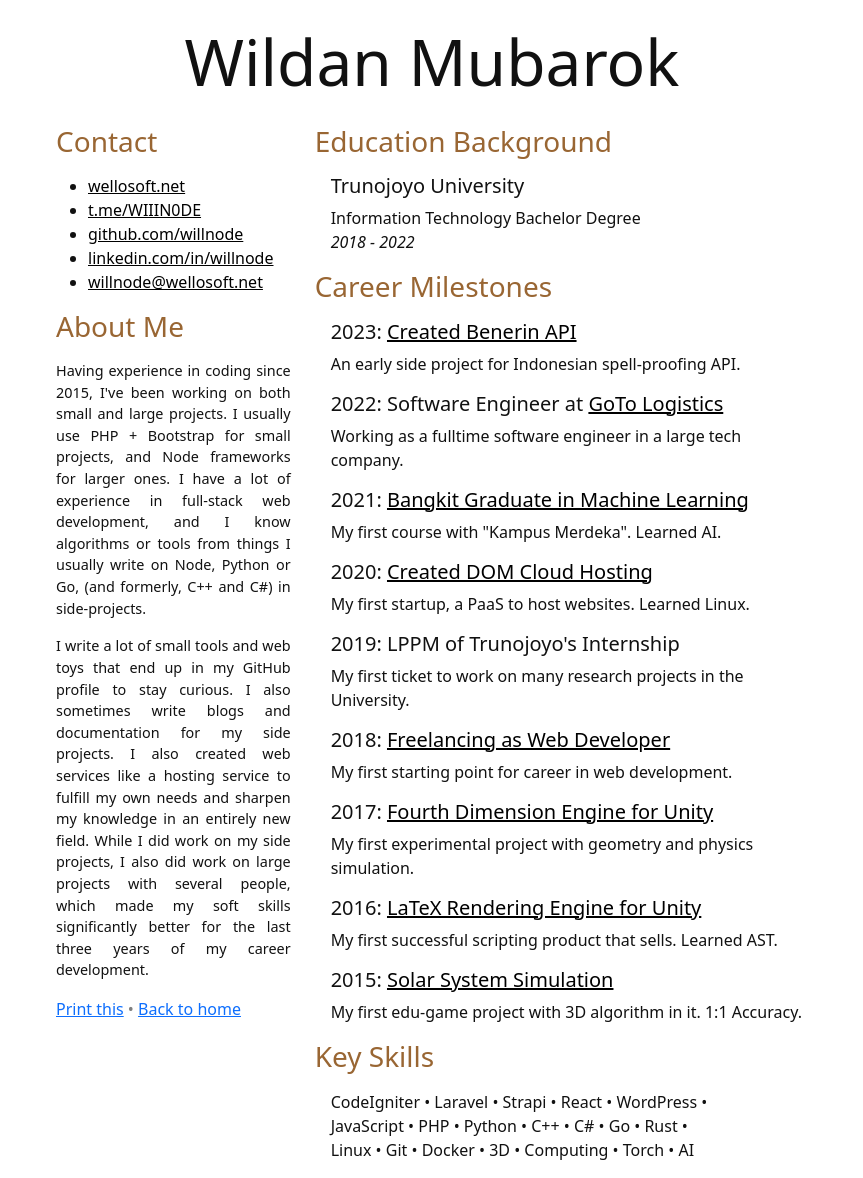
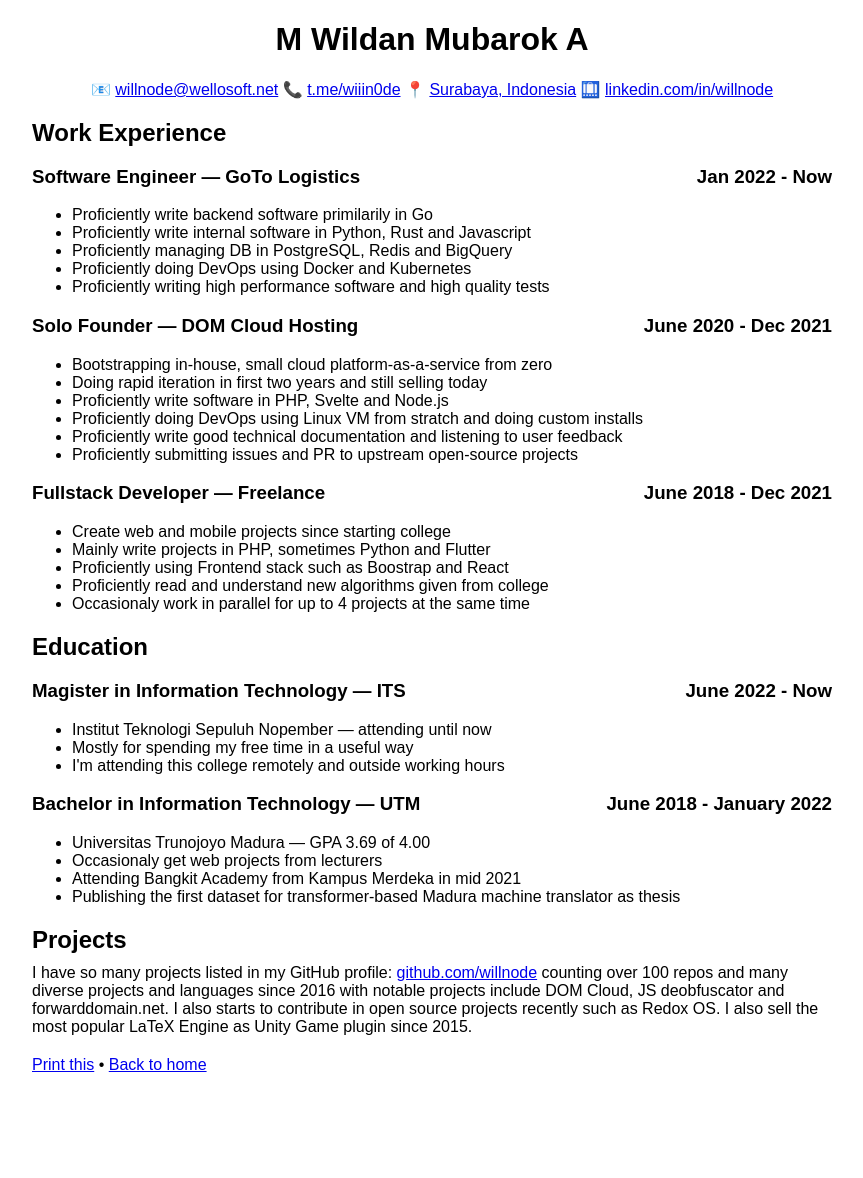
Before and after one commit to wellosoft/home, a Jekyll site: the page built from cv.html, in a window 1280 px wide. Shown: the whole page, without its empty margins (208-1071 px from the left). Built offline with Jekyll 4.4.1, drawn with Linux system fonts in a browser that asks for light colours; nearby versions of some CDN libraries; after the commit the page ends 1082 px from its top, so only the background shows below that.

Commit message:
Update CV

```diff
--- a/cv.html
+++ b/cv.html
@@ -4,152 +4,120 @@
 title: CV
 image: https://res.cloudinary.com/wellosoft/image/upload/w_800/v1674830833/home/avatar-6.jpg
 title: Curriculum Vitae
-excerpt: Wildan Mubarok, Fullstack Web Freelancer
+excerpt: Wildan Mubarok CV
 ---
 <!DOCTYPE html>
 <html lang="en">
 
 <head>
-    {% include head.html %}
+    <title>Wildan Mubarok Curriculum Vitae</title>
     <style>
         body {
-            color: #111;
+            font-family: Arial, sans-serif;
         }
 
-        h2,
-        h3 {
-            color: #963;
-        }
-
-        .contact a,
-        .milestones a {
-            color: black;
-        }
-
-        .contact a:hover,
-        .milestones a:hover {
-            text-decoration: underline;
-        }
-
-        .bio {
-            font-size: 0.9rem;
-            text-align: justify;
+        header {
+            text-align: center;
         }
 
         .container {
-            padding: 0 1.5em;
+            max-width: 800px;
+            margin: 0 auto;
+        }
+
+        h1 {
+            text-align: center;
+        }
+
+        .section {
+            margin-bottom: 20px;
+        }
+
+        .section h2 {
+            margin-bottom: 10px;
+        }
+
+        .section p {
+            margin: 5px 0;
+        }
+
+        .timing {
+            float: right;
         }
 
         @media print {
-            .col-print-4 {
-                flex: 0 0 33.33333%;
-                max-width: 33.33333%;
-            }
-
-            .col-print-8 {
-                flex: 0 0 66.66667%;
-                max-width: 66.66667%;
-            }
-
-            .container {
-                padding: 0 0.5em;
-            }
-        }
-
-        @media screen and (max-width: 768px) {
-            .ps-5 {
-                padding-left: 1em !important;
+            .print-none {
+                display: none;
             }
         }
     </style>
 </head>
 
 <body>
-    <div class="container" style="max-width: 800px;">
-        <h1 class="display-3 text-center mb-0 mt-4">Wildan Mubarok</h1>
-        <div class="row">
-            <div class="col-md-4 col-print-4 mt-2">
-                <h3 class="my-3">Contact</h3>
-                <ul class="contact">
-                    <li><a href="https://wellosoft.net">wellosoft.net</a></li>
-                    <li><a href="https://t.me/WIIIN0DE">t.me/WIIIN0DE</a></li>
-                    <li><a href="https://github.com/willnode">github.com/willnode</a></li>
-                    <li><a href="https://linkedin.com/in/willnode">linkedin.com/in/willnode</a></li>
-                    <li><a href="mailto:willnode@wellosoft.net">willnode@wellosoft.net</a></li>
-                </ul>
-                <h3 class="my-3">About Me</h3>
-                <div class="bio">
-                    <p>
-                        Having experience in coding since 2015, I've been working on both small and large
-                        projects. I usually use PHP + Bootstrap for small projects, and Node frameworks for larger
-                        ones. I have a lot of experience in full-stack web development, and I know algorithms or tools
-                        from things I usually write on Node, Python or Go, (and formerly, C++ and C#) in
-                        side-projects.
-                    </p>
-                    <p>
-                        I write a lot of small tools and web toys that end up in my GitHub profile to stay curious. I
-                        also sometimes write blogs and documentation for my side projects. I also created web services
-                        like a hosting service to fulfill my own needs and sharpen my knowledge in an entirely new
-                        field. While I did work on my side projects, I also did work on large projects with several
-                        people, which made my soft skills significantly better for the last three years of my career
-                        development.
-                    </p>
-                </div>
-                <div class="d-print-none text-black-50">
-                    <a href="javascript:print()">Print this</a> &bullet; <a href="/">Back to home</a>
-                </div>
+    <div class="container">
+        <header>
+            <h1>M Wildan Mubarok A</h1>
+            <p> 📧 <a href="mailto:willnode@wellosoft.net">willnode@wellosoft.net</a>
+                📞 <a href="https://t.me/wiiin0de">t.me/wiiin0de</a>
+                📍 <a href="javascript:alert('Remote welcomes in UTC + 7!!!')">Surabaya, Indonesia</a>
+                🛄 <a href="https://linkedin.com/in/willnode">linkedin.com/in/willnode</a> </p>
+        </header>
+        <section class="experience section">
+            <h2>Work Experience</h2>
+            <h3>Software Engineer &mdash; GoTo Logistics <span class="timing">Jan 2022 - Now</span></h3>
+            <ul>
+                <li>Proficiently write backend software primilarily in Go</li>
+                <li>Proficiently write internal software in Python, Rust and Javascript</li>
+                <li>Proficiently managing DB in PostgreSQL, Redis and BigQuery</li>
+                <li>Proficiently doing DevOps using Docker and Kubernetes</li>
+                <li>Proficiently writing high performance software and high quality tests</li>
+            </ul>
+            <h3>Solo Founder &mdash; DOM Cloud Hosting <span class="timing">June 2020 - Dec 2021</span></h3>
+            <ul>
+                <li>Bootstrapping in-house, small cloud platform-as-a-service from zero</li>
+                <li>Doing rapid iteration in first two years and still selling today</li>
+                <li>Proficiently write software in PHP, Svelte and Node.js</li>
+                <li>Proficiently doing DevOps using Linux VM from stratch and doing custom installs</li>
+                <li>Proficiently write good technical documentation and listening to user feedback</li>
+                <li>Proficiently submitting issues and PR to upstream open-source projects</li>
+            </ul>
+            <h3>Fullstack Developer &mdash; Freelance <span class="timing">June 2018 - Dec 2021</span></h3>
+            <ul>
+                <li>Create web and mobile projects since starting college</li>
+                <li>Mainly write projects in PHP, sometimes Python and Flutter</li>
+                <li>Proficiently using Frontend stack such as Boostrap and React</li>
+                <li>Proficiently read and understand new algorithms given from college</li>
+                <li>Occasionaly work in parallel for up to 4 projects at the same time</li>
+            </ul>
+        </section>
+        <section class="education section">
+            <h2>Education</h2>
+            <h3>Magister in Information Technology &mdash; ITS <span class="timing">June 2022 - Now</span></h3>
+            <ul>
+                <li>Institut Teknologi Sepuluh Nopember &mdash; attending until now</li>
+                <li>Mostly for spending my free time in a useful way</li>
+                <li>I'm attending this college remotely and outside working hours</li>
+            </ul>
+            <h3>Bachelor in Information Technology &mdash; UTM <span class="timing">June 2018 - January 2022</span></h3>
+            <ul>
+                <li>Universitas Trunojoyo Madura &mdash; GPA 3.69 of 4.00</li>
+                <li>Occasionaly get web projects from lecturers</li>
+                <li>Attending Bangkit Academy from Kampus Merdeka in mid 2021</li>
+                <li>Publishing the first dataset for transformer-based Madura machine translator as thesis</li>
+            </ul>
+        </section>
+        <section class="project section">
+            <h2>Projects</h2>
+            <p>I have so many projects listed in my GitHub profile: <a
+                    href="https://github.com/willnode">github.com/willnode</a>
+                counting over 100 repos and many diverse projects and languages since 2016 with notable projects
+                include DOM Cloud, JS deobfuscator and forwarddomain.net. I also starts to contribute in open source
+                projects recently such as Redox OS. I also sell the most popular LaTeX Engine as Unity Game plugin since
+                2015.</p>
+        </section>
 
-                <div class="d-print-none text-black-50">
-                    <br>
-                </div>
-            </div>
-            <div class="col-md-8 col-print-8 mt-2">
-                <h3 class="my-3">Education Background</h3>
-
-                <div class="ps-3">
-                    <h5>Trunojoyo University</h5>
-                    <p>Information Technology Bachelor Degree
-                        <br><i>2018 - 2022</i></p>
-                </div>
-
-                <h3 class="my-3">Career Milestones</h3>
-
-                <div class="ps-3 milestones">
-                    <h5>2023: <a href="https://benerin.co">Created Benerin API</a></h5>
-                    <p>An early side project for Indonesian spell-proofing API.</p>
-                    <h5>2022: Software Engineer at <a href="https://www.linkedin.com/company/gotologistics/">GoTo
-                            Logistics</a></h5>
-                    <p>Working as a fulltime software engineer in a large tech company.</p>
-                    <h5>2021: <a
-                            href="https://drive.google.com/drive/folders/1o-nxnIJ1zuuteGb2Eqx6EG9K_FmueN7B?usp=sharing">Bangkit
-                            Graduate in Machine Learning</a></h5>
-                    <p>My first course with "Kampus Merdeka". Learned AI.</p>
-                    <h5>2020: <a href="https://domcloud.co">Created DOM Cloud Hosting</a> </h5>
-                    <p>My first startup, a PaaS to host websites. Learned Linux.</p>
-                    <h5>2019: LPPM of Trunojoyo's Internship</h5>
-                    <p>My first ticket to work on many research projects in the University.</p>
-                    <h5>2018: <a href="https://wellosoft.net/web/">Freelancing as Web Developer</a></h5>
-                    <p>My first starting point for career in web development.</p>
-                    <h5>2017: <a href="https://assetstore.unity.com/packages/tools/modeling/engine-4-34475">Fourth
-                            Dimension Engine for Unity</a></h5>
-                    <p>My first experimental project with geometry and physics simulation.</p>
-                    <h5>2016: <a href="https://assetstore.unity.com/packages/tools/gui/texdraw-51426">LaTeX Rendering
-                            Engine for Unity</a></h5>
-                    <p>My first successful scripting product that sells. Learned AST.</p>
-                    <h5>2015: <a href="https://github.com/willnode/Observatory"> Solar System Simulation</a></h5>
-                    <p>My first edu-game project with 3D algorithm in it. 1:1 Accuracy.</p>
-                </div>
-
-                <div class="d-print-none">
-                <h3 class="my-3">Key Skills</h3>
-
-                <div class="ps-3">
-                    <p>CodeIgniter &bullet; Laravel &bullet; Strapi &bullet; React &bullet; WordPress &bullet;
-                        <br>JavaScript &bullet; PHP &bullet; Python &bullet; C++ &bullet; C# &bullet; Go &bullet; Rust &bullet;
-                        <br>Linux &bullet; Git &bullet; Docker &bullet; 3D &bullet; Computing &bullet; Torch &bullet; AI </p>
-                </div>
-            </div>
-            </div>
+        <div class="print-none">
+            <a href="javascript:print()">Print this</a> &bullet; <a href="/">Back to home</a>
         </div>
     </div>
 </body>
```
Also changed, not shown: cv-academics.html (deleted, +0 -168 lines), Gemfile.lock, 1 other file.
